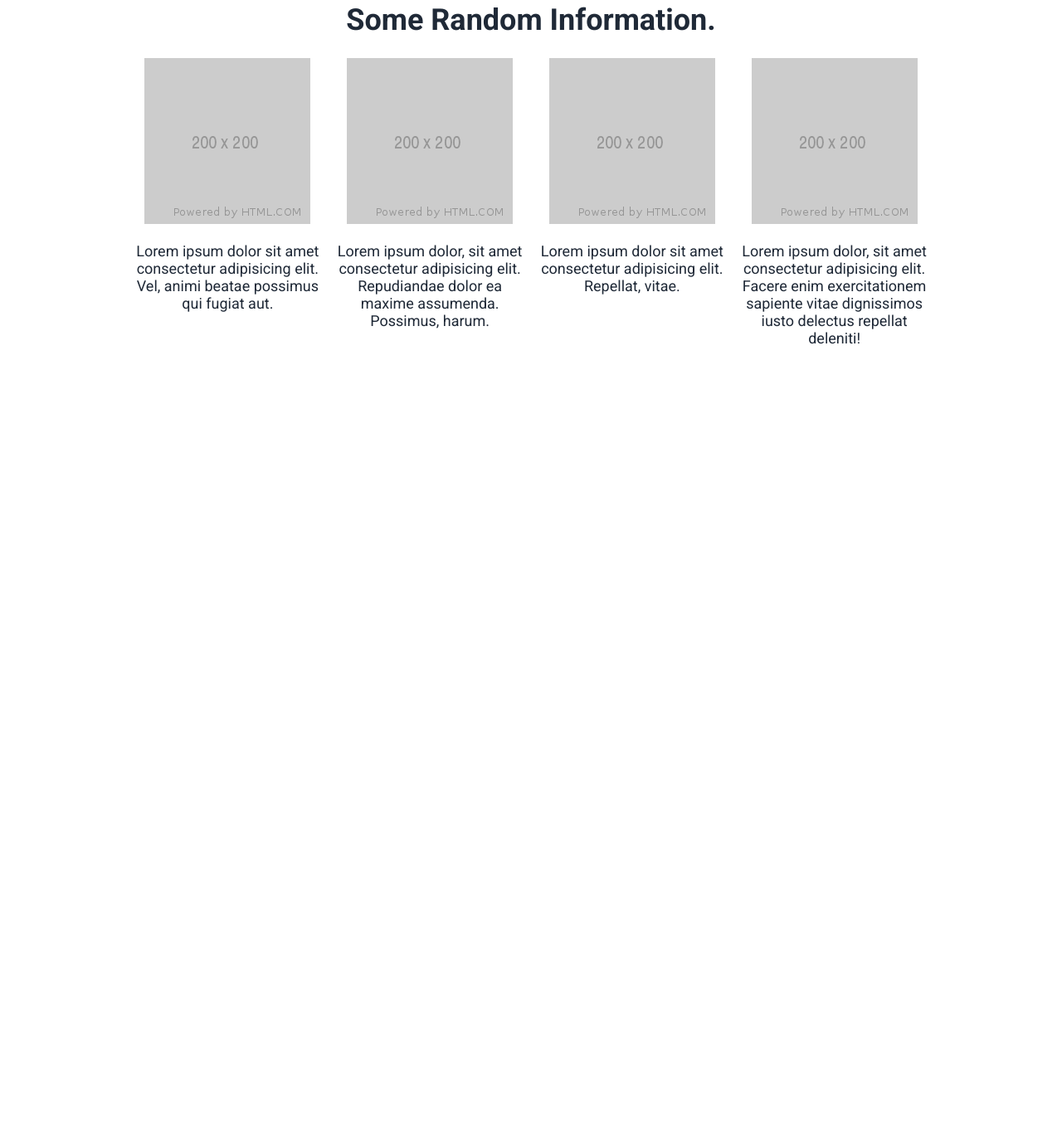
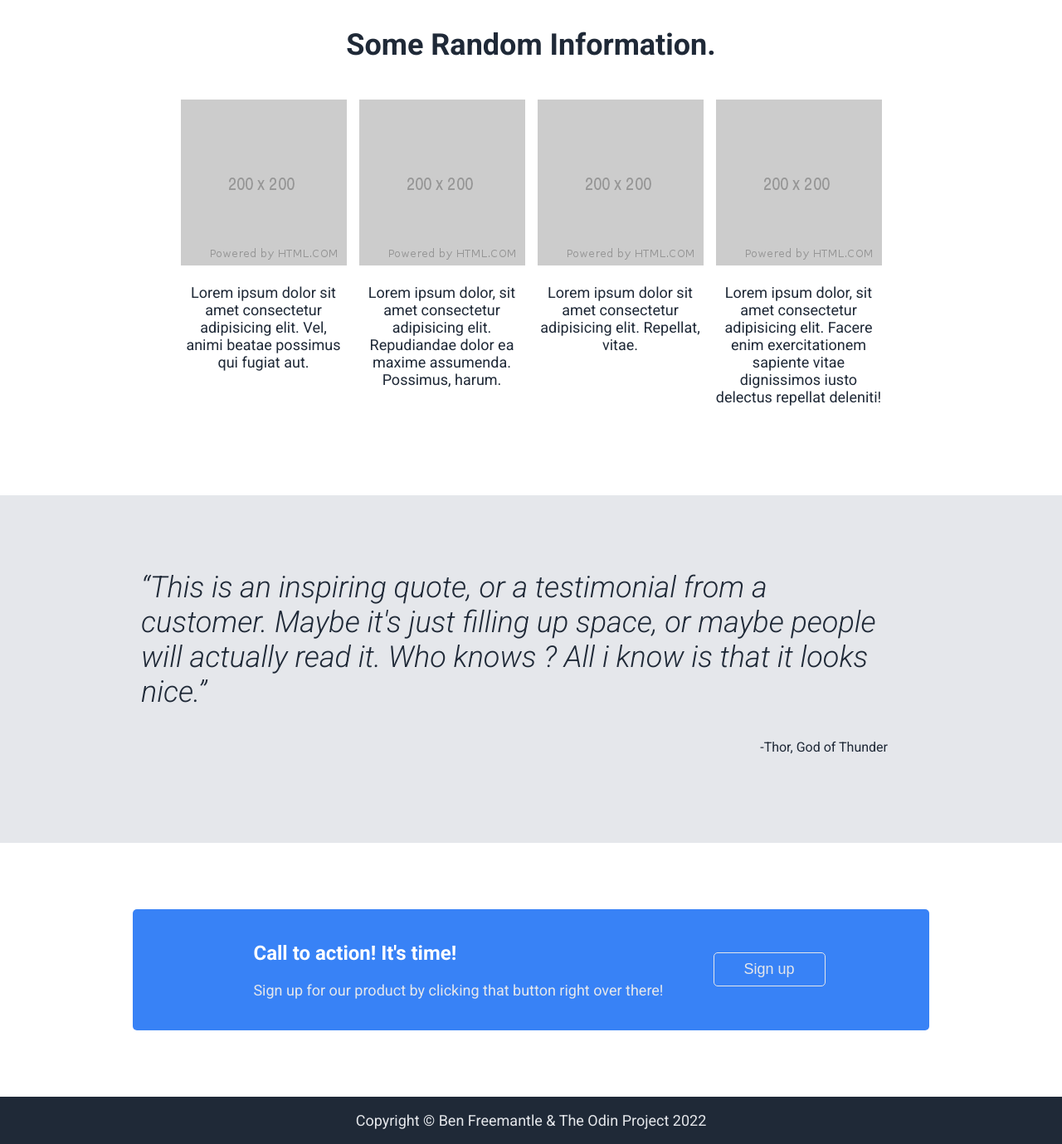
Before and after one commit to bennyfreemantle/TOP-Landing-Page, a plain HTML site: page index.html in a window 1280 px wide. Shown: the part 572-1951 px from the top of the page at 83% size. Before the commit the page ends 1088 px from the top, so only its background shows below. Drawn offline with Linux system fonts and the light colour scheme.

Commit message:
Finished up last touching bits

```diff
--- a/index.html
+++ b/index.html
@@ -72,5 +72,33 @@
         </div>
       </div>
     </main>
+    <section class="quote-section">
+      <div class="section-container">
+        <q class="quote"
+          >This is an inspiring quote, or a testimonial from a customer. Maybe
+          it's just filling up space, or maybe people will actually read it. Who
+          knows ? All i know is that it looks nice.</q
+        >
+        <p class="quote-author">-Thor, God of Thunder</p>
+      </div>
+    </section>
+    <section class="cta-section">
+      <div class="cta-container">
+        <div class="cta-text">
+          <h2>Call to action! It's time!</h2>
+          <p>
+            Sign up for our product by clicking that button right over there!
+          </p>
+        </div>
+        <div class="cta-button">
+          <input type="button" value="Sign up" />
+        </div>
+      </div>
+    </section>
+    <footer class="botton-footer">
+      <div class="footer-container">
+        <p>Copyright &copy; Ben Freemantle & The Odin Project 2022</p>
+      </div>
+    </footer>
   </body>
 </html>
--- a/style.css
+++ b/style.css
@@ -1,5 +1,4 @@
-@import url("https://fonts.googleapis.com/css2?family=Roboto:wght@300;400;700:900&display=swap");
-
+@import url("https://fonts.googleapis.com/css2?family=Roboto:ital,wght@0,300;0,400;0,700;1,300&display=swap");
 :root {
   --dark-background: #1f2937;
   --secondary-text: #e5e7eb;
@@ -25,6 +24,7 @@ header {
   display: flex;
   flex-direction: column;
   align-items: center;
+  padding: 10px;
   width: 100%;
 }
 
@@ -114,8 +114,10 @@ main {
 .main-container {
   display: flex;
   flex-direction: column;
+  gap: 20px;
   align-items: center;
   max-width: 960px;
+  padding: 10px;
   width: 100%;
   margin: 40px 0 80px 0;
 }
@@ -128,21 +130,109 @@ main {
 
 .main-container .carrosell-cards {
   display: flex;
-  width: 100%;
+  justify-content: center;
+  flex-wrap: wrap;
   gap: 15px;
 }
 
 .main-container .carrosell-cards .card {
-  width: 25%;
   text-align: center;
-}
-
-.main-container .carrosell-cards .card img {
-  width: 200px;
-  height: 200px;
+  max-width: 200px;
+  flex: 1;
 }
 
 .main-container .carrosell-cards .card p {
   font-size: 18px;
   color: #1f2937;
 }
+
+.quote-section {
+  display: flex;
+  flex-direction: column;
+  align-items: center;
+  width: 100%;
+  background-color: #e5e7eb;
+}
+
+.section-container {
+  display: flex;
+  flex-direction: column;
+  padding: 10px;
+  max-width: 960px;
+  width: 100%;
+  margin: 80px 0 80px 0;
+}
+
+.quote {
+  padding: 0 40px 20px 0;
+  font-size: 36px;
+  color: #1f2937;
+  font-weight: 300;
+  font-style: italic;
+}
+
+.quote-author {
+  padding: 0 40px 0 40px;
+  align-self: flex-end;
+  color: #1f2937;
+}
+
+.cta-section {
+  display: flex;
+  flex-direction: column;
+  align-items: center;
+  width: 100%;
+}
+
+.cta-container {
+  display: flex;
+  justify-content: center;
+  align-items: center;
+  gap: 40px;
+  max-width: 960px;
+  width: 100%;
+  margin: 80px 0 80px 0;
+  background-color: var(--blue-accent);
+  -webkit-border-radius: 5px;
+  -moz-border-radius: 5px;
+  border-radius: 5px;
+}
+
+.cta-text {
+  padding: 20px;
+}
+
+.cta-text h2 {
+  font-size: 24px;
+  color: #fff;
+}
+
+.cta-text p {
+  font-size: 18px;
+  color: var(--secondary-text);
+}
+
+.cta-button input[type="button"] {
+  font-size: 18px;
+  border: 1px solid var(--secondary-text);
+  background-color: var(--blue-accent);
+  color: var(--secondary-text);
+  padding: 0.5em 2em 0.5em 2em;
+  -webkit-border-radius: 5px;
+  -moz-border-radius: 5px;
+  border-radius: 5px;
+  cursor: pointer;
+}
+
+footer {
+  display: flex;
+  flex-direction: column;
+  align-items: center;
+  width: 100%;
+  background-color: var(--dark-background);
+}
+
+.footer-container p {
+  color: var(--secondary-text);
+  font-size: 18px;
+}
```
